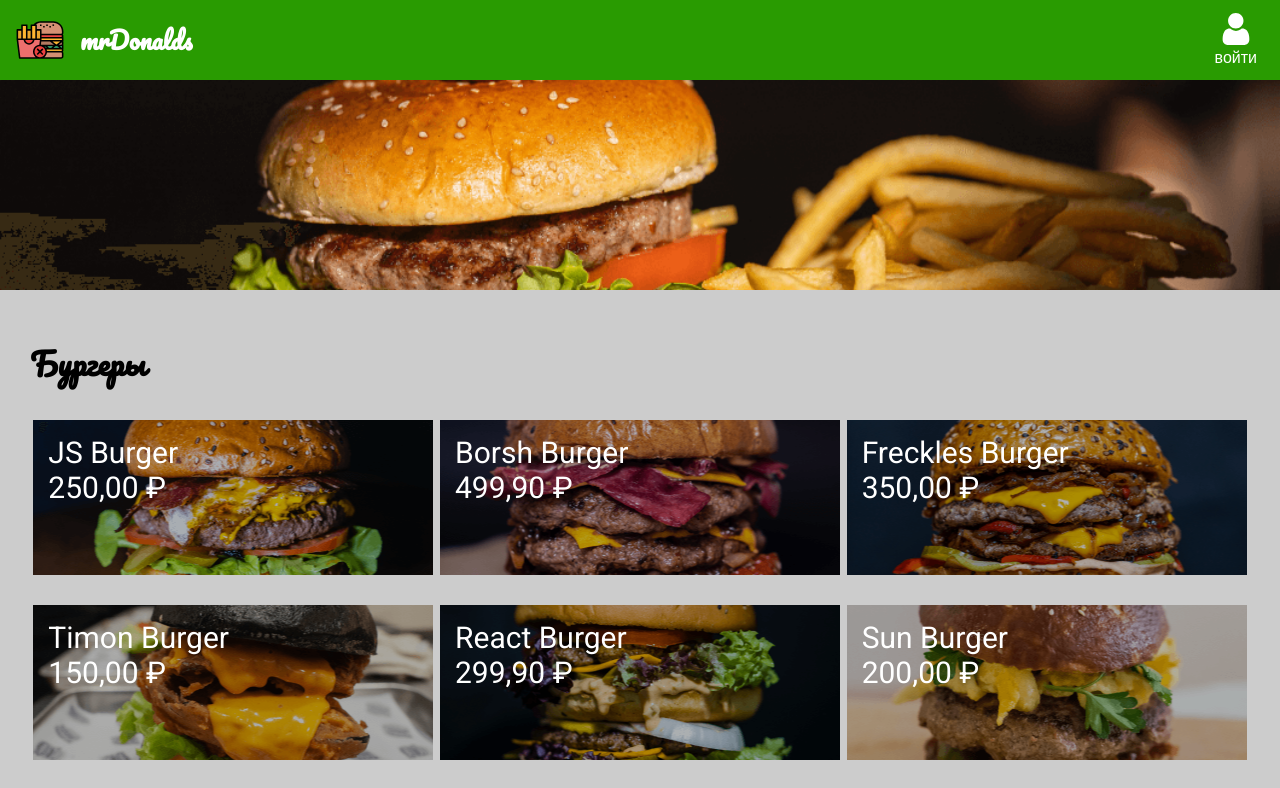
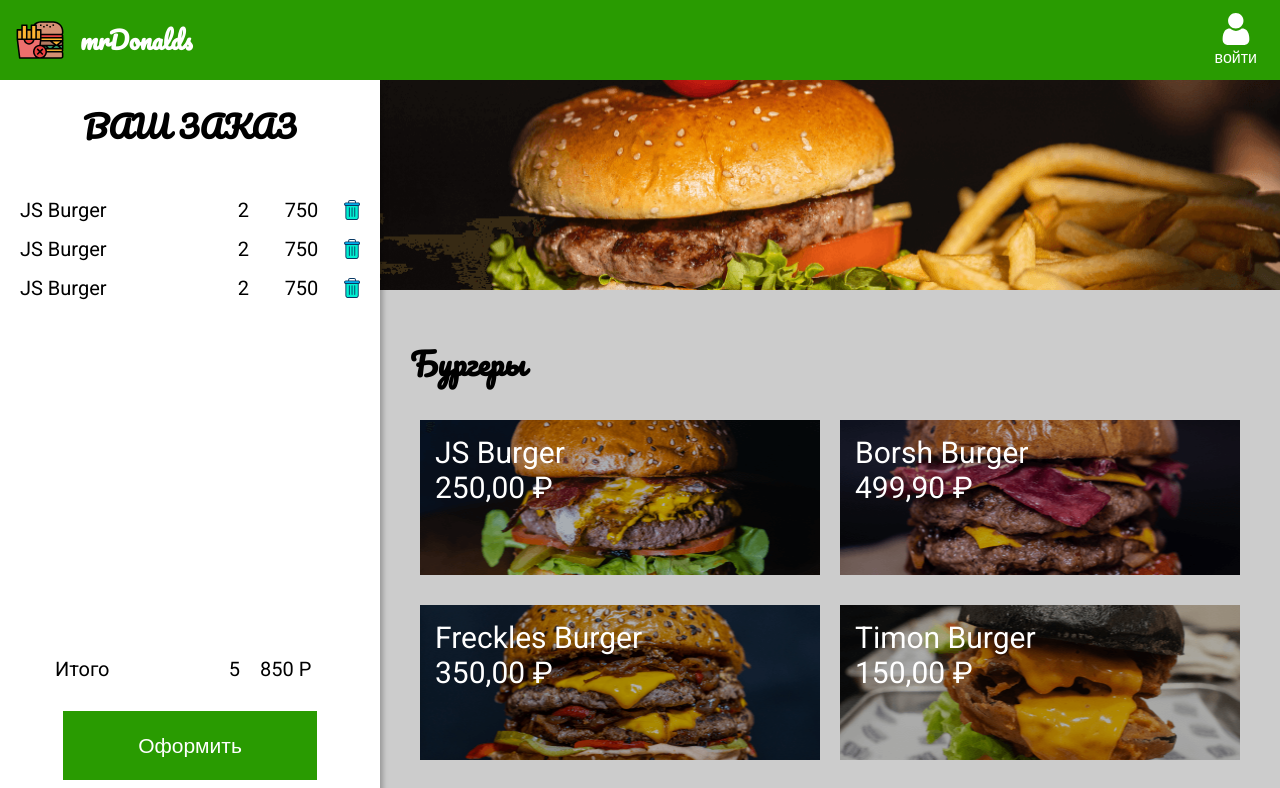
Before and after one commit to anoxin/React, a React (Create React App) app in the folder mrdonalds/: page / in a window 1280 px wide. Shown: the top 788 px of the page. Built offline with nearby package versions, Linux system fonts and the light colour scheme.

Commit message:
create: add lesson6

```diff
--- a/mrdonalds/src/App.js
+++ b/mrdonalds/src/App.js
@@ -3,6 +3,7 @@
 import { Menu } from './Components/Menu';
 import { GlobalStyle } from './Components/GlobalStyle';
 import { ModalItem } from './Components/ModalItem';
+import { Order } from './Components/Order'
 
 function App() {
   const [openItem, setOpenItem] = React.useState(null);
@@ -11,6 +12,7 @@
     <>
       <GlobalStyle />
       <NavBar />
+      <Order />
       <Menu setOpenItem={setOpenItem} />
       <ModalItem openItem={openItem} setOpenItem={setOpenItem} />
     </>
--- /dev/null
+++ b/mrdonalds/src/Components/ButtonCheckOut.js
@@ -0,0 +1,20 @@
+import styled from 'styled-components';
+
+export const ButtonCheckOut = styled.button`
+display: block;
+margin: 0 auto;
+padding: 20px 73px 20px 73px;
+background: #299B01;
+border-color: transparent;
+width: min-content;
+font-size: 21px;
+line-height: 25px;
+color: #FFFFFF;
+transition-property: color, background-color, border-color;
+transition-duration: .3s;
+&:hover{
+  background-color:#fff;
+  color: #299B01;
+  border-color: #299B01;
+}
+`;
--- a/mrdonalds/src/Components/Menu.js
+++ b/mrdonalds/src/Components/Menu.js
@@ -7,6 +7,7 @@
 const MenuStyled = styled.main`
 background-color: #ccc;
 margin-top: 80px;
+margin-left: 380px;
 `;
 
 const SectionMenu = styled.section`
--- a/mrdonalds/src/Components/ModalItem.js
+++ b/mrdonalds/src/Components/ModalItem.js
@@ -1,5 +1,6 @@
 import React from 'react'
 import styled from 'styled-components';
+import { ButtonCheckOut } from './ButtonCheckOut';
 
 const Overlay = styled.div`
 position: fixed;
@@ -15,7 +16,6 @@
 `;
 
 const Modal = styled.div`
-padding-bottom: 43px;
 display: flex;
 flex-direction: column;
 align-items: center;
@@ -32,24 +32,25 @@
 background-image: url(${({ img }) => img});
 background-size: cover;
 background-position: center;
-margin-bottom: center;
-
-
 `;
 
-const Container = styled.div`
+const Content = styled.section`
+display: flex;
+flex-direction: column;
+justify-content: space-between;
+width: 100%;
+height: calc(100% - 200px);
+padding: 30px;
+`;
+
+const HeaderContent = styled.div`
+display: flex;
+justify-content: space-between;
 width: 100%;
 `;
 
-const AboutItem = styled.div`
-display: flex;
-justify-content: space-between;
-width: 100%;
-padding: 20px 53px 43px 37px;
-`;
-
 const MenuText = styled.p`
-font-family: 'Pacifico';
+font-family: 'Pacifico', cursive;
 font-style: normal;
 font-weight: 400;
 font-size: 30px;
@@ -57,15 +58,7 @@
 color: #000000;
 `;
 
-const Button = styled.button`
-padding: 20px 73px 20px 73px;
-background: #299B01;
-border: none;
-width: min-content;
-font-size: 21px;
-line-height: 25px;
-color: #FFFFFF;
-`;
+
 export const ModalItem = ({ openItem, setOpenItem }) => {
   function closeModal(e) {
     if (e.target.id === "overlay")
@@ -75,15 +68,15 @@
   return (
     <Overlay id="overlay" onClick={closeModal}>
       <Modal>
-        <Container>
-          <Banner img={openItem.img} />
-          <AboutItem>
+        <Banner img={openItem.img} />
+        <Content>
+          <HeaderContent>
             <MenuText>{openItem.name}</MenuText>
             <MenuText>{openItem.price.toLocaleString('ru-RU',
               { style: 'currency', currency: 'RUB' })}</MenuText>
-          </AboutItem>
-        </Container>
-        <Button>Добавить</Button>
+          </HeaderContent>
+          <ButtonCheckOut >Добавить</ButtonCheckOut>
+        </Content>
 
       </Modal>
     </Overlay>
--- /dev/null
+++ b/mrdonalds/src/Components/Order.js
@@ -0,0 +1,64 @@
+import React from 'react'
+import styled from 'styled-components';
+import { ButtonCheckOut } from './ButtonCheckOut';
+import { OrderListItem } from './OrderListItem';
+
+const OrderStyled = styled.section`
+position: fixed;
+display: flex;
+flex-direction: column;
+top: 80px;
+left: 0;
+background: #fff;
+min-width: 380px;
+height: calc(100% - 80px);
+box-shadow: 3px 4px 5px rgba(0, 0, 0, 0.25);
+padding: 20px;
+`;
+
+const OrderTitle = styled.h2`
+text-align: center;
+margin-bottom: 30px;
+`;
+
+const OrderContent = styled.div`
+flex-grow: 1;
+
+`;
+
+const OrderList = styled.ul``;
+
+const Total = styled.div`
+display: flex;
+margin: 0 35px 30px;
+& span:first-child {
+  flex-grow: 1;
+}
+`;
+
+const TotalPrice = styled.span`
+text-aling: right;
+min-width: 65px;
+margin-left: 20px;
+`;
+
+export const Order = () => {
+  return (
+    <OrderStyled>
+      <OrderTitle>ВАШ ЗАКАЗ</OrderTitle>
+      <OrderContent>
+        <OrderList>
+          <OrderListItem />
+          <OrderListItem />
+          <OrderListItem />
+        </OrderList>
+      </OrderContent>
+      <Total>
+        <span>Итого</span>
+        <span>5</span>
+        <TotalPrice>850 Р</TotalPrice>
+      </Total>
+      <ButtonCheckOut>Оформить</ButtonCheckOut>
+    </OrderStyled>
+  )
+}
--- /dev/null
+++ b/mrdonalds/src/Components/OrderListItem.js
@@ -0,0 +1,40 @@
+import React from 'react'
+import styled from 'styled-components';
+import trashImage from '../image/trash.svg'
+
+const OrderItemStyled = styled.li`
+display: flex;
+margin: 15px 0;
+`;
+
+const ItemName = styled.span`
+flex-grow: 1;
+`;
+
+const ItemPrice = styled.span`
+margin-left: 20px;
+margin-right: 10px;
+min-width: 65px;
+text-align: center;
+`;
+
+const TrashButton = styled.button`
+width: 24px
+height: 24px;
+border-color: transparent;
+background-color: transparent;
+background-image: url(${trashImage});
+background-position: center;
+background-size: cover;
+background-repeat: no-repeat;
+cursor: pointer;
+`;
+
+export const OrderListItem = () => (
+  <OrderItemStyled>
+    <ItemName>JS Burger</ItemName>
+    <span>2</span>
+    <ItemPrice>750</ItemPrice>
+    <TrashButton />
+  </OrderItemStyled>
+);
```
Also changed, not shown: mrdonalds/src/image/trash.svg (added).
